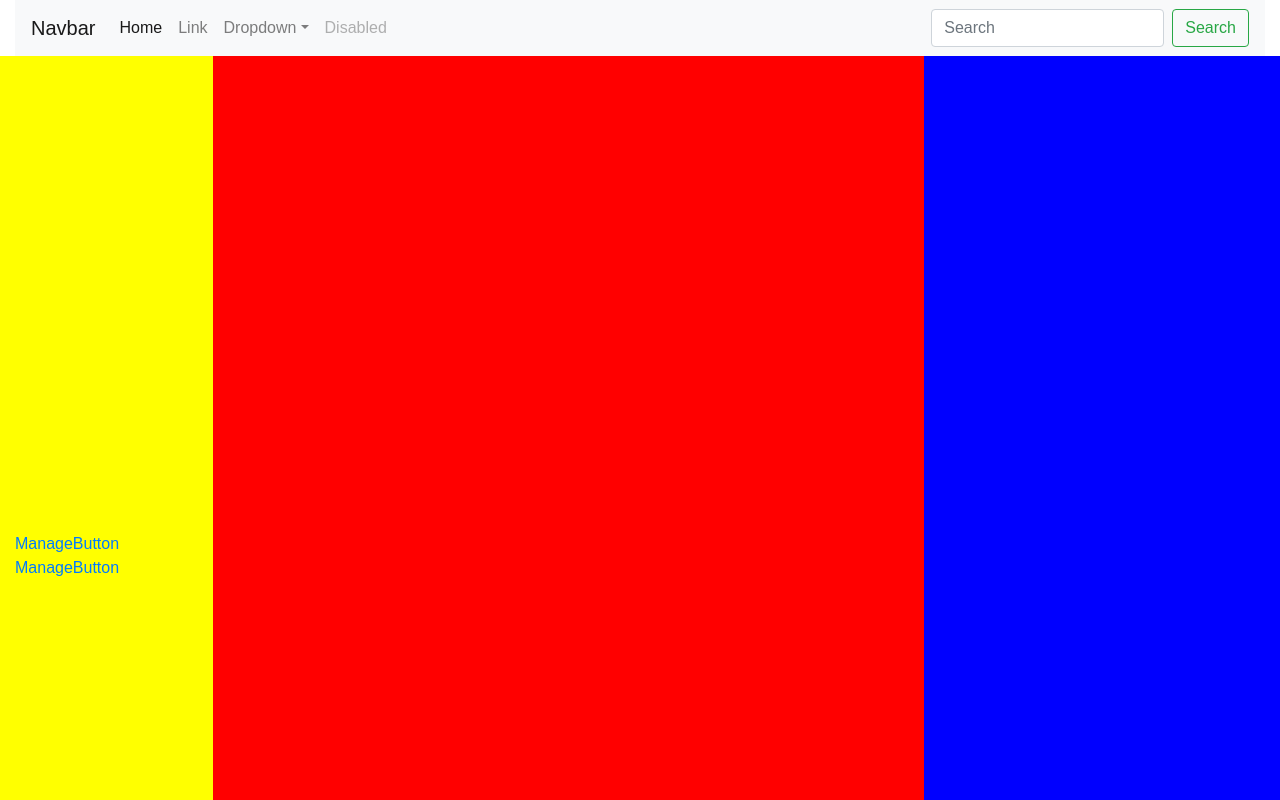
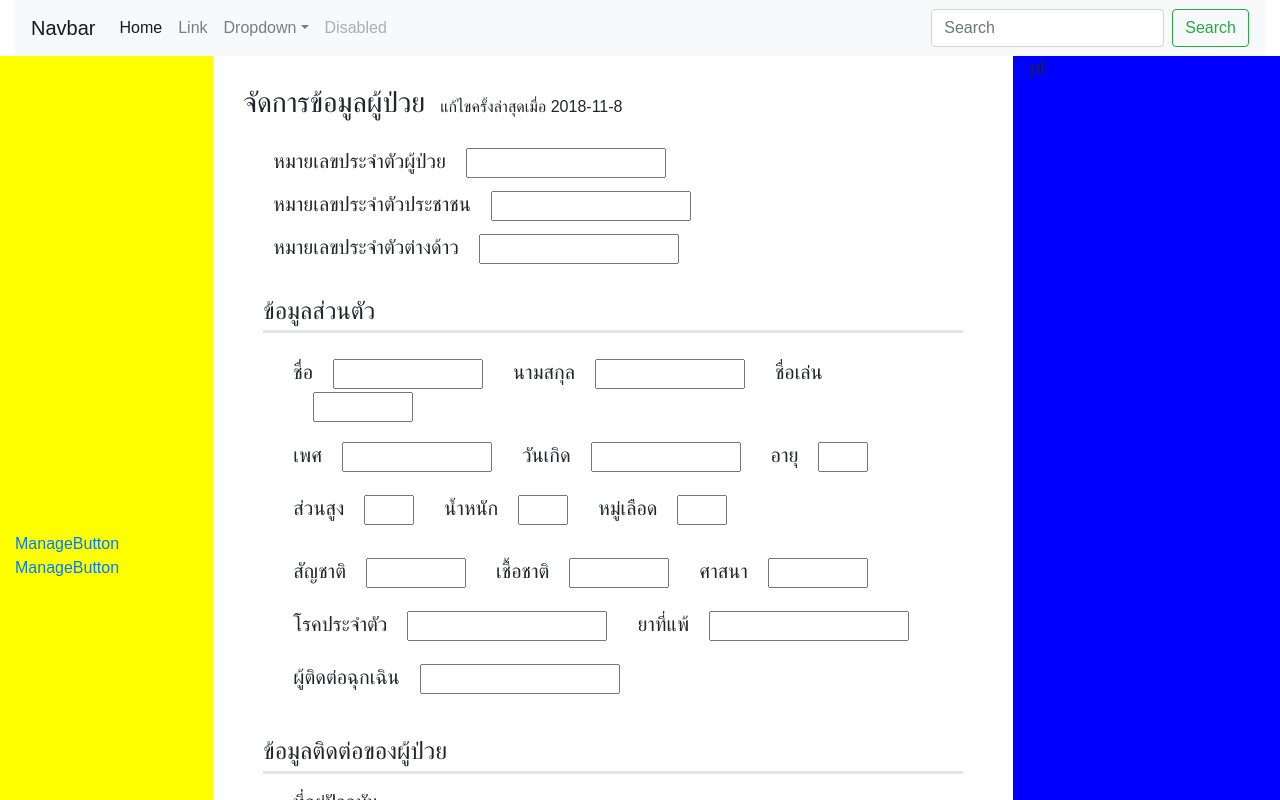
Before and after one commit to kukiat/chain-aid, a React (Create React App) app: page /manage in a window 1280 px wide. Shown: the top 800 px of the page. Built offline with nearby package versions, Linux system fonts and the light colour scheme.

Commit message:
🎨 kao form naja

```diff
--- a/src/Styles/Manage.css
+++ b/src/Styles/Manage.css
@@ -1,3 +1,33 @@
 .Manage {
   height: 1000px;
 }
+
+.form {
+  padding: 30px;
+}
+
+hr {
+  border-top: 1px solid rgba(0,0,0,.1);
+  border-bottom: 2px solid rgba(0,0,0,.1);
+  margin-top: -3px;
+}
+input.input-200 {
+  margin-left: 20px;
+  display: inline-block;
+  width: 200px;
+}
+input.input-150 {
+  margin-left: 20px;
+  display: inline-block;
+  width: 150px;
+}
+input.input-100 {
+  margin-left: 20px;
+  display: inline-block;
+  width: 100px;
+}
+input.input-50 {
+  margin-left: 20px;
+  display: inline-block;
+  width: 50px;
+}
--- a/src/components/dashboard/Manage.js
+++ b/src/components/dashboard/Manage.js
@@ -3,20 +3,109 @@ import { Layout } from '../Layout';
 import Nav from '../navbar/Nav';
 import Navigation from '../navigation/Navigation';
 import classNames from 'classnames';
+import '../../Styles/Manage.css';
 
 class Manage extends React.Component {
+  constructor() {
+    super();
+    this.state = {
+      lastModifile: '2018-11-8',
+    };
+  }
   render() {
     return (
       <div className="manage col-md-10">
         <div className="row">
           <div
-            className="col-md-8 col-sm"
-            style={{ backgroundColor: 'red', height: '1000px' }}
-          />
-          <div
-            className="col-md-4 col-sm"
-            style={{ backgroundColor: 'blue' }}
-          />
+            className="col-md-9 col-sm form"
+            style={{height: '1000px' }}
+          >
+            <h3 className="inline">จัดการข้อมูลผู้ป่วย</h3>
+            <span style={{ marginLeft: '15px' }}>
+              แก้ไขครั้งล่าสุดเมื่อ {this.state.lastModifile}
+            </span>
+            <div style={{ width: '100%', padding: '10px 30px' }}>
+              <div style={{ marginTop: '10px' }}>
+                <h5 className="inline">หมายเลขประจำตัวผู้ป่วย</h5>
+                <input type="text" className="input-200" />
+              </div>
+              <div style={{ marginTop: '10px' }}>
+                <h5 className="inline">หมายเลขประจำตัวประชาชน</h5>
+                <input type="text" className="input-200" />
+              </div>
+              <div style={{ marginTop: '10px' }}>
+                <h5 className="inline">หมายเลขประจำตัวต่างด้าว</h5>
+                <input type="text" className="input-200" />
+              </div>
+            </div>
+            <div style={{ width: '100%', padding: '20px' }}>
+              <h4>ข้อมูลส่วนตัว</h4>
+              <hr />
+              <div style={{ width: '100%', padding: '10px 30px' }}>
+                <div>
+                  <h5 className="inline">ชื่อ</h5>
+                  <input type="text" className="input-150" />
+                  <h5 className="inline" style={{marginLeft: '30px' }}>นามสกุล</h5>
+                  <input type="text" className="input-150" />
+                  <h5 className="inline" style={{ marginLeft: '30px' }}>ชื่อเล่น</h5>
+                  <input type="text" className="input-100" />
+                </div>
+                <div style={{marginTop: '20px'}}>
+                  <h5 className="inline">เพศ</h5>
+                  <input type="text" className="input-150" />
+                  <h5 className="inline" style={{ marginLeft: '30px' }}>วันเกิด</h5>
+                  <input type="text" className="input-150" />
+                  <h5 className="inline" style={{ marginLeft: '30px' }}>อายุ</h5>
+                  <input type="text" className="input-50"/>
+                </div>
+                <div style={{ marginTop: '20px' }}>
+                  <h5 className="inline">ส่วนสูง</h5>
+                  <input type="text" className="input-50" />
+                  <h5 className="inline" style={{ marginLeft: '30px' }}>น้ำหนัก</h5>
+                  <input type="text" className="input-50" />
+                  <h5 className="inline" style={{ marginLeft: '30px' }}>หมู่เลือด</h5>
+                  <input type="text" className="input-50" />
+                </div>
+              </div>
+              <div style={{ marginTop: '20px' }}>
+                <h5 className="inline" style={{ marginLeft: '30px' }}>สัญชาติ</h5>
+                <input type="text" className="input-100" />
+                <h5 className="inline" style={{ marginLeft: '30px' }}>เชื้อชาติ</h5>
+                <input type="text" className="input-100" />
+                <h5 className="inline" style={{ marginLeft: '30px' }}>ศาสนา</h5>
+                <input type="text" className="input-100" />
+              </div>
+              <div style={{ marginTop: '20px' }}>
+                <h5 className="inline" style={{ marginLeft: '30px' }}>โรคประจำตัว</h5>
+                <input type="text" className="input-200" />
+                <h5 className="inline" style={{ marginLeft: '30px' }}>ยาที่แพ้</h5>
+                <input type="text" className="input-200" />
+              </div>
+              <div style={{ marginTop: '20px' }}>
+                <h5 className="inline" style={{ marginLeft: '30px' }}>ผู้ติดต่อฉุกเฉิน</h5>
+                <input type="text" className="input-200" />
+              </div>
+            </div>
+            <div style={{ width: '100%', padding: '20px' }}>
+              <h4>ข้อมูลติดต่อของผู้ป่วย</h4>
+              <hr />
+              <div style={{ marginLeft: '30px' }}>
+                <div>
+                  <h5>ที่อยู่ปัจจุบัน</h5>
+                  <textarea cols="80" rows="4"></textarea>
+                </div>
+                <div style={{marginTop: '20px'}}>
+                  <h5 className="inline">โทรศัพท์</h5>
+                  <input type="text" className="input-200" />
+                  <h5 className="inline" style={{ marginLeft: '30px' }}>อีเมล</h5>
+                  <input type="text" className="input-200" />
+                </div>
+              </div>
+            </div>
+          </div>
+          <div className="col-md-3 col-sm" style={{ backgroundColor: 'blue' }}>
+            รูป
+          </div>
         </div>
       </div>
     );
--- a/src/index.css
+++ b/src/index.css
@@ -3,3 +3,7 @@ body {
   padding: 0 !important;
   font-family: sans-serif;
 }
+
+.inline {
+  display: inline-block;
+}
```
